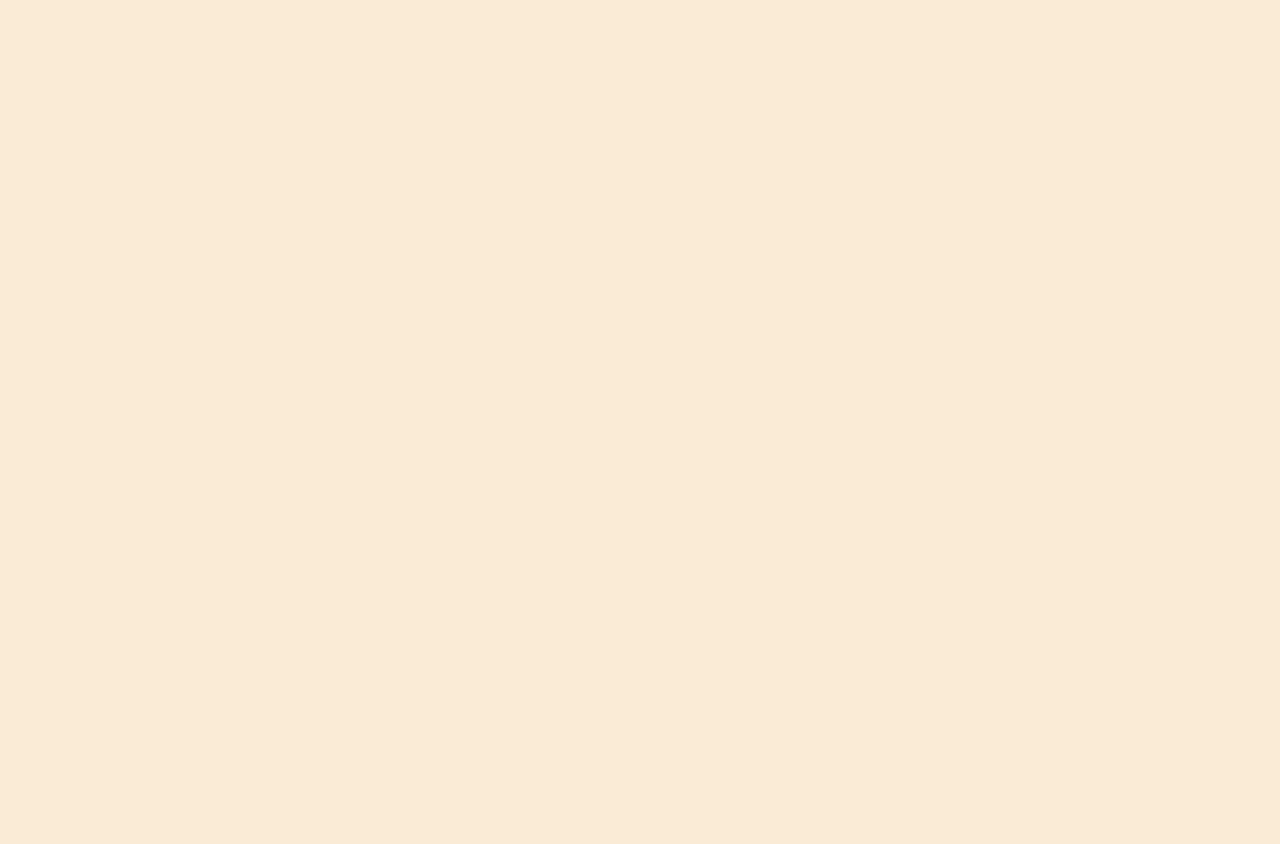
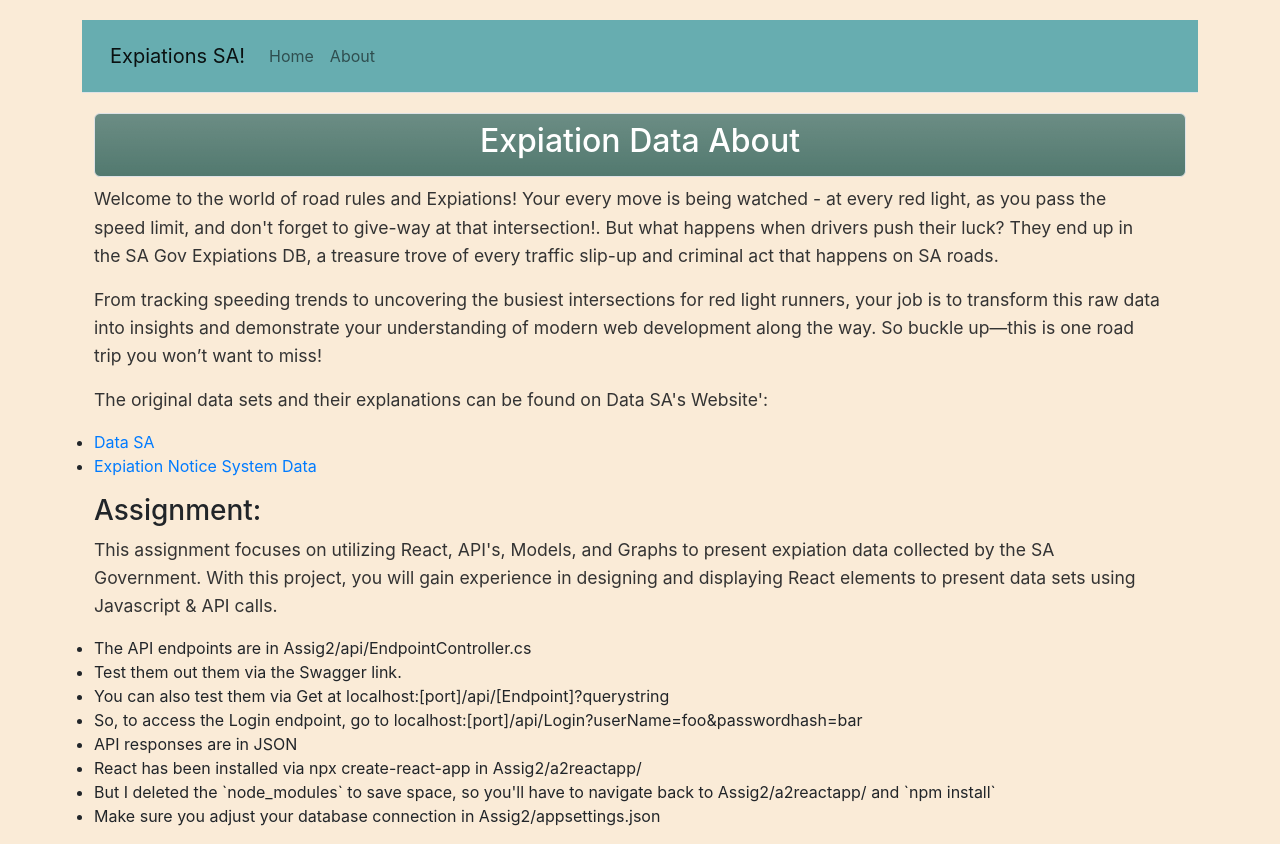
Before and after one commit to vknhu/WebTech-Assig2, a React (Create React App) app in the folder Assig2/a2reactapp/: page /About in a window 1280 px wide. Before the commit this address had no page. Before the commit the page ends 800 px from the top, so only its background shows below. Built offline with nearby package versions, Linux system fonts and the light colour scheme.

Commit message:
Completed the design for About page

```diff
--- /dev/null
+++ b/Assig2/a2reactapp/src/About.css
@@ -0,0 +1,27 @@
+.container {
+    margin-top: 20px;
+}
+
+.bg-gradient {
+    background: #52796f/*linear-gradient(to right, #ffecb3, #ffc107)*/;
+}
+
+h2 {
+    text-align: center;
+    color: #fff;
+}
+
+p {
+    font-size: 1.1rem;
+    line-height: 1.6;
+    color: #333;
+}
+
+a {
+    color: #007bff;
+    text-decoration: none;
+}
+
+    a:hover {
+        text-decoration: underline;
+    }
--- a/Assig2/a2reactapp/src/About.js
+++ b/Assig2/a2reactapp/src/About.js
@@ -1,11 +1,14 @@
+import "./About.css";
+import { Link } from "react-router-dom";
+
 function About() {
     return (
         <div class="container">
-        <div class="text-dark bg-gradient bg-warning p-2 my-2 border rounded">
+        <div class="text-dark bg-gradient p-2 my-2 border rounded">
             <h2>Expiation Data About</h2>
         </div>
-            <div class="row justify-content-center">
-                <div class="col-6">
+            <div class="row justify-content-left">
+                <div class="row">
                     <p>
                         Welcome to the world of road rules and Expiations! Your every move is being watched - at every red light,
                         as you pass the speed limit, and don't forget to give-way at that intersection!. But what happens when drivers
@@ -27,6 +30,22 @@ function About() {
                             <a href="https://data.sa.gov.au/data/dataset/expiation-notice-system-data" target="_blank">Expiation Notice System Data</a>
                         </li>
                     </ul>
+                    <h3>Assignment:</h3>
+                    <p>
+                        This assignment focuses on utilizing React, API's, Models, and Graphs to present expiation data collected by the SA Government.
+                        With this project, you will gain experience in designing and displaying React elements to present data sets using Javascript & API calls.
+                    </p>
+                    <ul>
+                        <li>The API endpoints are in Assig2/api/EndpointController.cs</li>
+                        <li>Test them out them via the Swagger link.</li>
+                        <li>You can also test them via Get at localhost:[port]/api/[Endpoint]?querystring</li>
+                        <li>So, to access the Login endpoint, go to localhost:[port]/api/Login?userName=foo&passwordhash=bar</li>
+                        <li>API responses are in JSON</li>
+                        <li>React has been installed via npx create-react-app in Assig2/a2reactapp/</li>
+                        <li>But I deleted the `node_modules` to save space, so you'll have to navigate back to Assig2/a2reactapp/ and `npm install`</li>
+                        <li>Make sure you adjust your database connection in Assig2/appsettings.json</li>
+
+                    </ul>
                 </div>
             </div>
         </div>
--- a/Assig2/a2reactapp/src/index.js
+++ b/Assig2/a2reactapp/src/index.js
@@ -6,6 +6,7 @@ import reportWebVitals from './reportWebVitals';
 import { BrowserRouter, Routes, Route, Navigate } from 'react-router-dom';
 import Login from './components/Login';
 import Register from './components/Register';
+import About from './About';
 
 const root = ReactDOM.createRoot(document.getElementById('root'));
 root.render(
@@ -15,7 +16,8 @@ root.render(
                 <Route path="/" element={<App />}>
                     <Route path="Home" element={<Login />} />
                     <Route path="Login" element={<Login />} />
-                    <Route path="Register" element={<Register /> }/>
+                    <Route path="Register" element={<Register />} />
+                    <Route path="About" element={<About /> }/>
                 </Route>
             </Routes>
         </BrowserRouter>
```
